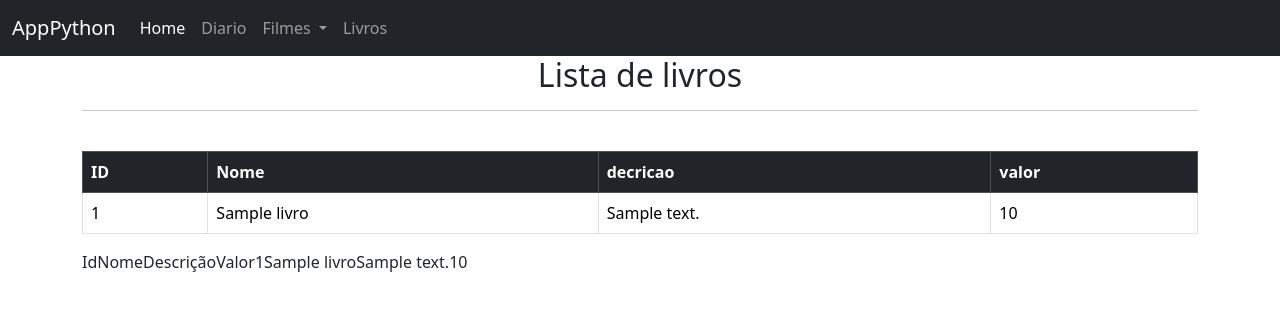
After one commit to LeandroEdv/OBC_Curso_Python, a Flask app: template Flask/projeto/templates/livrod.html in a window 1280 px wide. The commit adds this page. Shown: the top 311 px of the page. Run offline with Flask 3, Linux system fonts and the light colour scheme; the template is opened without the code that fills it: most values are stand-ins (such as "Sample title", 1, 10 or a date in 2020).

Commit message:
Refatoração do projeto

```diff
--- a/Flask/app.py
+++ b/Flask/app.py
@@ -2,9 +2,9 @@
 # INPORTANDO FALSK E DADOS REQUISITADOS
 #
 from flask import Flask, render_template, request
-from lista_filmes import resultado_filmes
+from projeto.lista_filmes import resultado_filmes
 from flask_sqlalchemy import SQLAlchemy
-
+from projeto.livro import livro
 
 app = Flask(__name__)
 
@@ -42,3 +42,7 @@ def diario():
 @app.route('/filmes/<propiedade>')
 def lista_fimes(propriedade):
     return render_template('filmes.html', filmes = resultado_filmes(propriedade))
+
+@app.route('/livros')
+def lista_livros():
+    return render_template("livros.html", Livros = livro.query.all())
--- a/Flask/lista_filmes.py
+++ b/Flask/projeto/lista_filmes.py
@@ -3,6 +3,7 @@ import json
 
 
 def resultado_filmes(tipo):
+
     if tipo == 'populares':
         url = 'https://api.themoviedb.org/3/discover/movie?sort_by=popularity.desc&api_key=3ddc9b92db4de6c6559569c67bd88a13'
     elif tipo == 'animacao':
--- a/Flask/livro.py
+++ b/Flask/projeto/livro.py
@@ -1,4 +1,4 @@
-from app import db
+from projeto import db
 
 class livro(db.Model):
     id = db.Column(db.Integer, primary_key=True)
--- a/Flask/templates/base.html
+++ b/Flask/projeto/templates/base.html
@@ -32,6 +32,9 @@
                   <li><a class="dropdown-item" href="{{url_for('lista_filmes', propriedade='2010')}}">2010</a></li>
                 </ul>
               </li>
+              <li class="nav-item">
+                <a class="nav-link" href="{{url_for('lista_livros')}}">Livros</a>
+              </li>
             </ul>
           </div>
         </div>
--- /dev/null
+++ b/Flask/projeto/templates/livrod.html
@@ -0,0 +1,35 @@
+{% extends 'base.html' %}
+{% block conteudo %}
+<h2 class="text-center">Lista de livros</h2>
+<hr>
+<br>
+<table class="table table-bordered table-hover">
+    <thead class="table-dark">
+
+        <tr>
+            <th>ID</th>
+            <th>Nome</th>
+            <th>decricao</th>
+            <th>valor</th>
+        </tr>
+
+    </thead>
+    <tbody>
+        {% for livro in livros %}
+        <tr>
+            <td>{{livro.id}}</td>
+            <td>{{livro.nome}}</td>
+            <td>{{livro.descricao}}</td>
+            <td>{{livro.valor}}</td>
+        </tr>
+        {% endfor %}
+    </tbody>
+</table>
+
+
+
+
+    IdNomeDescriçãoValor{{livro.id}}{{livro.nome}}{{livro.descricao}}{{livro.valor}}
+
+
+{% endblock conteudo %}
```
Also changed, not shown: Flask/projeto/__init__.py (added, +9 -0 lines), Flask/projeto/routes.py (added, +49 -0 lines), Flask/instance/livros.sqlite3 (added), Flask/projeto/templates/filmes.html (renamed from Flask/filmes.html), Flask/projeto/templates/index.html (renamed from Flask/templates/index.html), Flask/projeto/templates/novo_livro.html (added), Flask/projeto/templates/sobre.html (renamed from Flask/templates/sobre.html).
